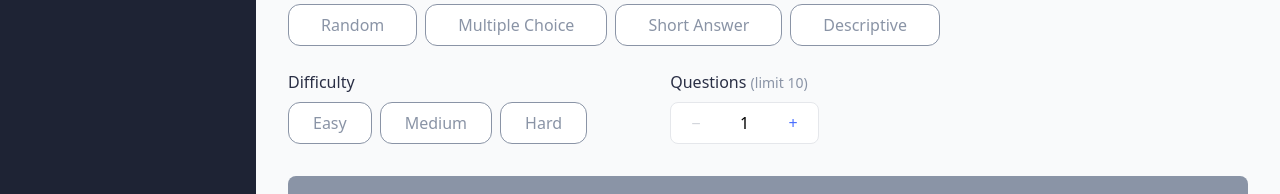
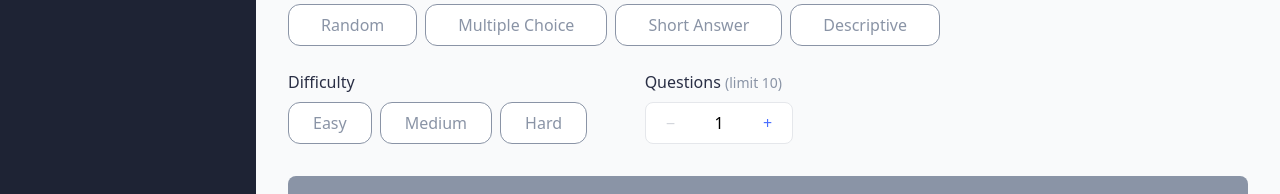
Before and after one commit to dnckss/SnapQuiz-front, a React (Vite) app: page / in a window 1280 px wide. Shown: the part 494-688 px from the top of the page. Built offline with nearby package versions, Linux system fonts and the light colour scheme.

Commit message:
fix: margin 수정

```diff
--- a/src/components/QuizOptions.tsx
+++ b/src/components/QuizOptions.tsx
@@ -78,7 +78,7 @@ const QuizOptions: React.FC<QuizOptionsProps> = ({
           </div>
         </div>
 
-        <div className="md:pl-[4vw]">
+        <div className="md:pl-[2vw]">
           <p className="mb-2 text-[#2A2F45]">Questions <span className="text-[#8A94A6] text-sm">(limit 10)</span></p>
           <div className="flex items-center border rounded-lg bg-[#ffffff]">
             <button
```
